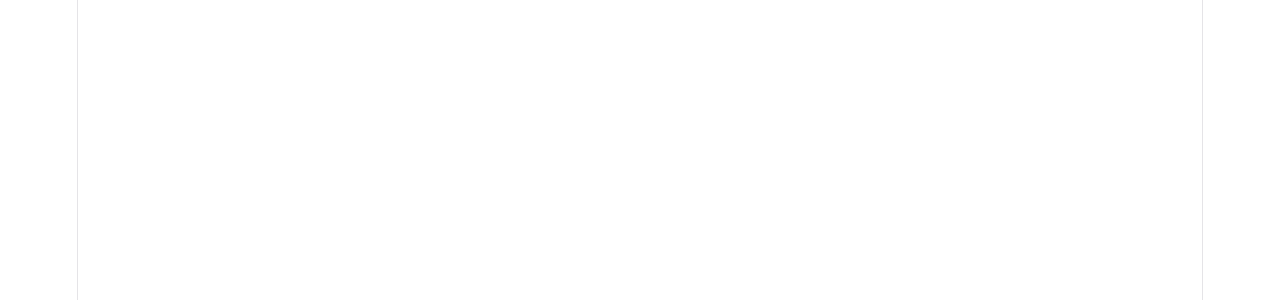
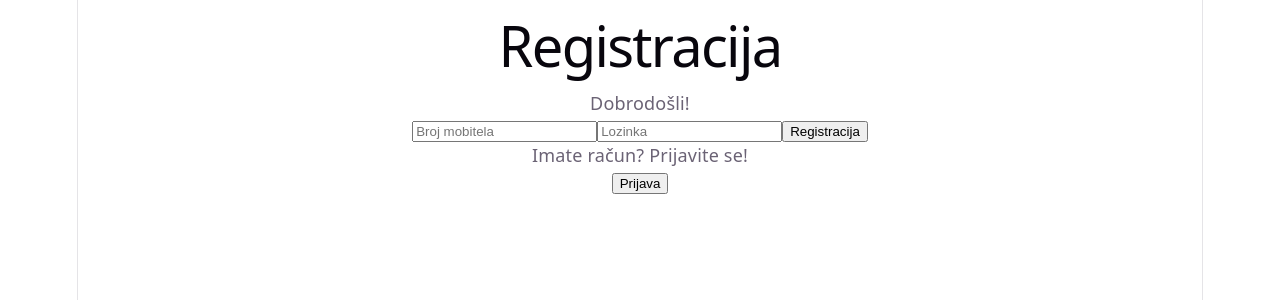
Before and after one commit to mKO9876/SheepAI_Hackathon, a React (Vite) app in the folder DajRuku/: page /signUp in a window 1280 px wide. Before the commit this address had no page. Shown: the top 300 px of the page. Built offline with nearby package versions, Linux system fonts and the light colour scheme.

Commit message:
Added LogIn, SignUp and EmergencyNumbers

```diff
--- a/DajRuku/src/App.jsx
+++ b/DajRuku/src/App.jsx
@@ -1,10 +1,16 @@
+import { Link, useNavigate } from "react-router";
 import './App.css'
 
 function App() {
 
   return (
     <>
-   <button>Hitni brojevi</button>
+    <Link to="/logIn"><button>Hitni brojevi</button> </Link>
+   <button>Hitne informacije</button>
+   <button>Tražim pomoć</button>
+   <button>Pruži brzu pomoć</button>
+   <button>Volontiranje</button>
+   <button>Druženje</button>
     </>
   )
 }
--- a/DajRuku/src/main.jsx
+++ b/DajRuku/src/main.jsx
@@ -2,11 +2,17 @@
 import { BrowserRouter, Routes, Route } from "react-router-dom";
 import './index.css'
 import App from './App.jsx'
+import SignUp from "./pages/SignUp.jsx";
+import LogIn from "./pages/LogIn.jsx";
+import EmergencyNumbers from "./pages/EmergencyNumbers.jsx";
 
 ReactDOM.createRoot(root).render(
   <BrowserRouter>
     <Routes>
       <Route path="/" element={<App />} />
+      <Route path="/signUp" element={<SignUp />} />
+      <Route path="/logIn" element={<LogIn />} />
+      <Route path="/emergencyNumbers" element={<EmergencyNumbers/>} />
     </Routes>
   </BrowserRouter>
 );
--- /dev/null
+++ b/DajRuku/src/pages/EmergencyNumbers.jsx
@@ -0,0 +1,15 @@
+function EmergencyNumbers() {
+
+    return (
+        <>
+            <p>SOS: 112 </p>
+            <p>Policija: 192</p>
+            <p>Vatrogasci: 193</p>
+            <p>Hitna: 194</p>
+            <p>Služba traganja i spašavanja na moru: 195</p>
+            <p>HAK za pomoć na cesti: 1987</p>
+        </>
+    )
+}
+
+export default EmergencyNumbers
--- /dev/null
+++ b/DajRuku/src/pages/LogIn.jsx
@@ -0,0 +1,46 @@
+import { useState } from "react";
+import { Link, useNavigate } from "react-router";
+
+function LogIn() {
+    const [userData, setUserData] = useState({
+        phoneNumber: "",
+        password: ""
+    });
+
+    const navigate = useNavigate();
+
+    function updateData(event) {
+        const { name, value } = event.target;
+        setUserData({ ...userData, [name]: value });
+    }
+
+    const validateData = (event) => {
+        event.preventDefault();
+        let allErrors = "Errors:\n ";
+
+        if (userData.password.length < 6)
+            allErrors += "Lozinka mora biti veća od 6 znakova.";
+        if (userData.phoneNumber.length < 8)
+            allErrors += "Broj mobitela je nevaljan, pokušajte ponovno."
+        //dodati logiku za nevaljanje podatke
+    };
+
+    return (
+        <form className="login_signup_container">
+            <h1>Prijava</h1>
+            <p>Dobrodošli!</p>
+            <input type="tel" placeholder="Broj mobitela" name="phoneNumber"
+                value={setUserData.phoneNumber}
+                onChange={updateData} />
+            <input type="password" placeholder="Lozinka" name="password"
+                value={setUserData.password}
+                onChange={updateData} />
+
+            <button onClick={validateData}>Prijava</button>
+            <p>Nemate račun? Registrirajte se!</p>
+            <Link to="/signUp"><button>Registracija</button></Link>
+        </form>
+    )
+}
+
+export default LogIn
--- /dev/null
+++ b/DajRuku/src/pages/SignUp.jsx
@@ -0,0 +1,46 @@
+import { useState } from "react";
+import { Link, useNavigate } from "react-router";
+
+function SignUp() {
+    const [userData, setUserData] = useState({
+        phoneNumber: "",
+        password: ""
+    });
+
+    const navigate = useNavigate();
+
+    function updateData(event) {
+        const { name, value } = event.target;
+        setUserData({ ...userData, [name]: value });
+    }
+
+    const validateData = (event) => {
+        event.preventDefault();
+        let allErrors = "Errors:\n ";
+
+        if (userData.password.length < 6)
+            allErrors += "Lozinka mora biti veća od 6 znakova.";
+        if (userData.phoneNumber.length < 8)
+            allErrors += "Broj mobitela je nevaljan, pokušajte ponovno."
+        //dodati logiku za nevaljanje podatke
+    };
+
+    return (
+        <form className="login_signup_container">
+            <h1>Registracija</h1>
+            <p>Dobrodošli!</p>
+            <input type="tel" placeholder="Broj mobitela" name="phoneNumber"
+                value={setUserData.phoneNumber}
+                onChange={updateData} />
+            <input type="password" placeholder="Lozinka" name="password"
+                value={setUserData.password}
+                onChange={updateData} />
+
+            <button onClick={validateData}>Registracija</button>
+            <p>Imate račun? Prijavite se!</p>
+            <Link to="/logIn"><button>Prijava</button></Link>
+        </form>
+    )
+}
+
+export default SignUp
```
